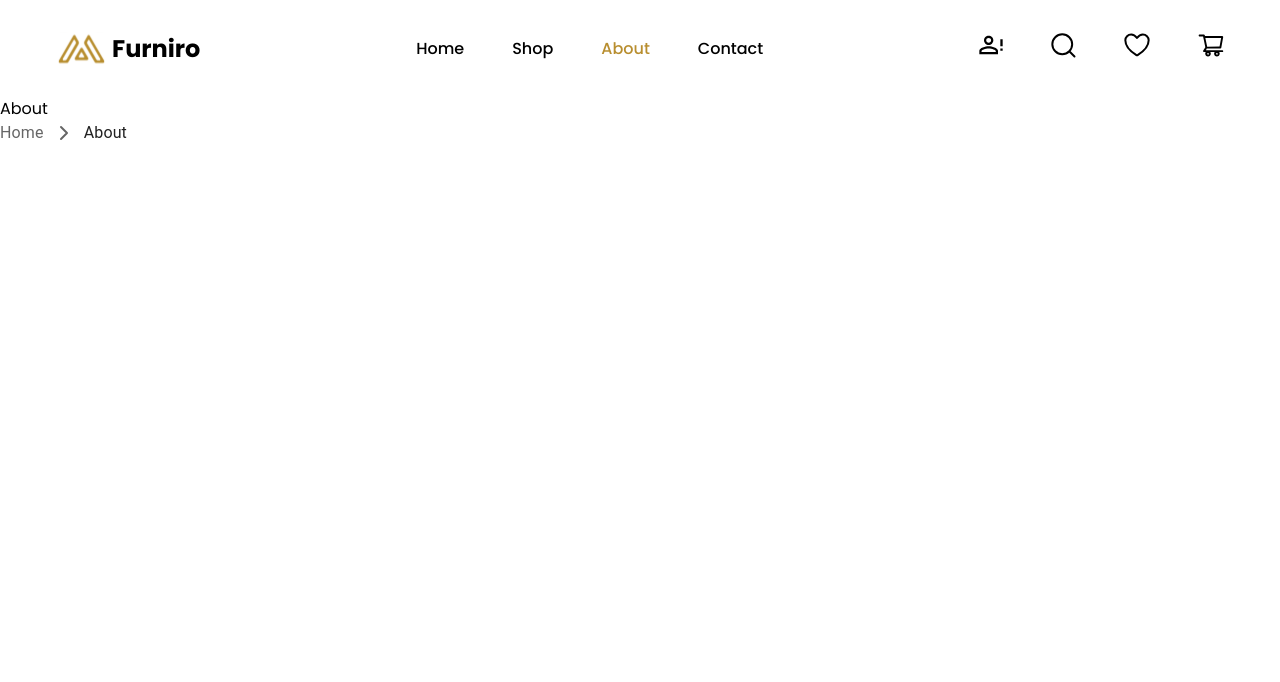
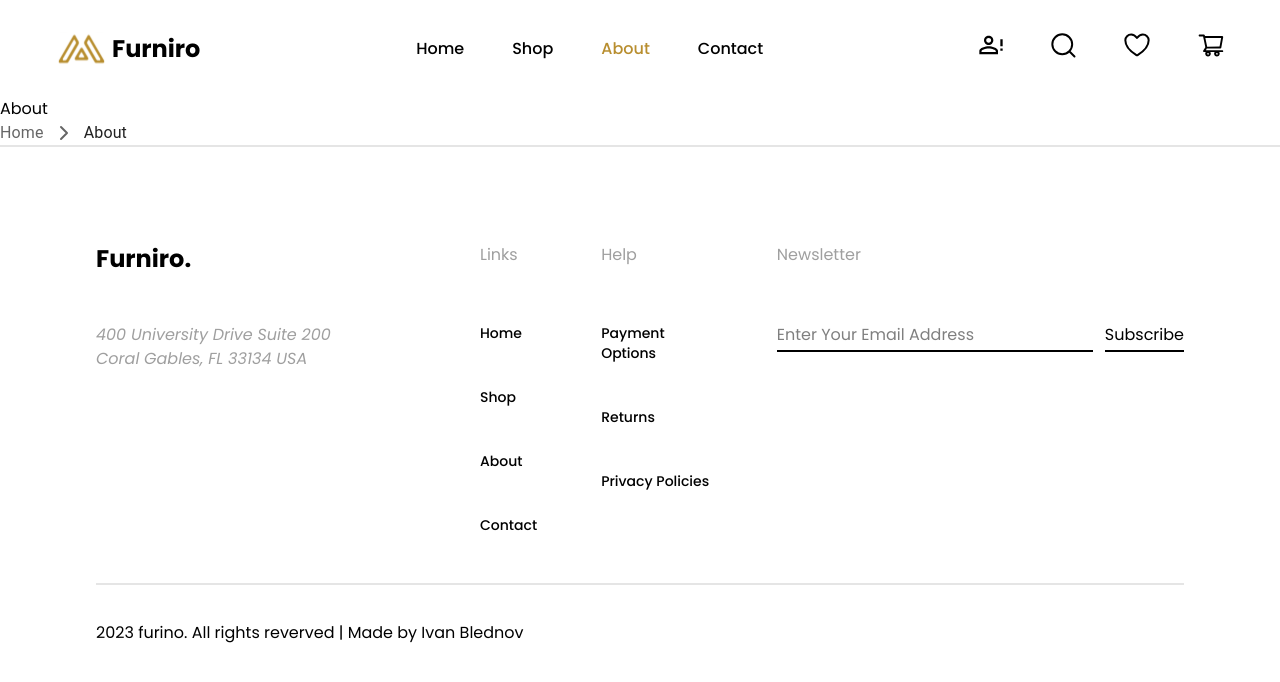
Before and after one commit to Gennod/ibb-furniro, a React (Vite) app: page /about in a window 1280 px wide. Shown: the top 682 px of the page. Built offline with nearby package versions, Linux system fonts and the light colour scheme.

Commit message:
feat: add footer layout

```diff
--- /dev/null
+++ b/src/components/layout/Footer/data/constants.ts
@@ -0,0 +1,47 @@
+export const footerData = [
+	{
+		heading: 'Links',
+		links: [
+			{
+				id: 1,
+				title: 'Home',
+				href: '/'
+			},
+			{
+				id: 2,
+				title: 'Shop',
+				href: '/shop'
+			},
+			{
+				id: 3,
+				title: 'About',
+				href: '/about'
+			},
+			{
+				id: 4,
+				title: 'Contact',
+				href: '/contact'
+			}
+		]
+	},
+	{
+		heading: 'Help',
+		links: [
+			{
+				id: 1,
+				title: 'Payment Options',
+				href: '/payment'
+			},
+			{
+				id: 2,
+				title: 'Returns',
+				href: '/returns'
+			},
+			{
+				id: 3,
+				title: 'Privacy Policies',
+				href: '/privacy'
+			}
+		]
+	}
+]
--- /dev/null
+++ b/src/components/layout/Footer/index.tsx
@@ -0,0 +1,55 @@
+import { Link } from 'react-router-dom'
+
+import { footerData } from './data/constants'
+
+const Footer = () => {
+	return (
+		<div className="border-t-2 border-neutral-200 px-24 py-12">
+			<div className="flex justify-between gap-32 py-12">
+				<div className="flex max-w-3xs flex-col gap-12">
+					<h2 className="text-2xl font-bold">Furniro.</h2>
+					<address className="text-(--color-light-gray)">
+						400 University Drive Suite 200 Coral Gables, FL 33134 USA
+					</address>
+				</div>
+				<div className="flex justify-center gap-16">
+					{footerData.map(({ heading, links }) => (
+						<div>
+							<h3 className="mb-14 text-(--color-light-gray)">{heading}</h3>
+							<ul className="flex flex-col gap-11">
+								{links.map(({ id, title, href }) => (
+									<li
+										key={id}
+										className="text-sm font-medium"
+									>
+										<Link to={href}>{title}</Link>
+									</li>
+								))}
+							</ul>
+						</div>
+					))}
+					<div>
+						<h3 className="mb-14 text-(--color-light-gray)">Newsletter</h3>
+						<div className="flex gap-3">
+							<div className="my-underline relative">
+								<input
+									className="my-underline outline-0"
+									type="text"
+									placeholder="Enter Your Email Address"
+								/>
+							</div>
+							<button className="my-underline relative cursor-pointer">
+								Subscribe
+							</button>
+						</div>
+					</div>
+				</div>
+			</div>
+			<div className="border-t-2 border-neutral-200 pt-9">
+				2023 furino. All rights reverved | Made by Ivan Blednov
+			</div>
+		</div>
+	)
+}
+
+export default Footer
--- a/src/components/layout/Header/components/Menu.tsx
+++ b/src/components/layout/Header/components/Menu.tsx
@@ -1,4 +1,4 @@
-import { icons } from '../data/header.data'
+import { icons } from '../data/constants'
 
 export const Menu = () => {
 	return (
--- a/src/components/layout/Header/components/Navigation.tsx
+++ b/src/components/layout/Header/components/Navigation.tsx
@@ -1,6 +1,6 @@
 import { NavLink } from 'react-router-dom'
 
-import { links } from '../data/header.data'
+import { links } from '../data/constants'
 
 export const Navigation = () => {
 	return (
--- a/src/index.css
+++ b/src/index.css
@@ -6,6 +6,7 @@
 	--color-secondary: #fff3e3;
 	--color-gray: #f4f5f7;
 	--color-dark-gray: #898989;
+	--color-light-gray: #9f9f9f;
 }
 
 :root {
@@ -15,3 +16,13 @@
 body {
 	margin: 0;
 }
+
+.my-underline::after {
+	content: '';
+	position: absolute;
+	left: 0;
+	bottom: -5px;
+	width: 100%;
+	height: 2px;
+	background: #000;
+}
--- a/src/main.tsx
+++ b/src/main.tsx
@@ -3,6 +3,7 @@ import { createRoot } from 'react-dom/client'
 import { Provider } from 'react-redux'
 import { BrowserRouter, Route, Routes } from 'react-router-dom'
 
+import Footer from './components/layout/Footer'
 import Header from './components/layout/Header'
 import About from './components/pages/About'
 import Home from './components/pages/Home'
@@ -33,6 +34,7 @@ createRoot(document.getElementById('root')!).render(
 						element={<About />}
 					/>
 				</Routes>
+				<Footer />
 			</BrowserRouter>
 		</Provider>
 	</StrictMode>
```
Also changed, not shown: src/components/layout/Header/data/constants.ts (renamed from src/components/layout/Header/data/header.data.ts).
